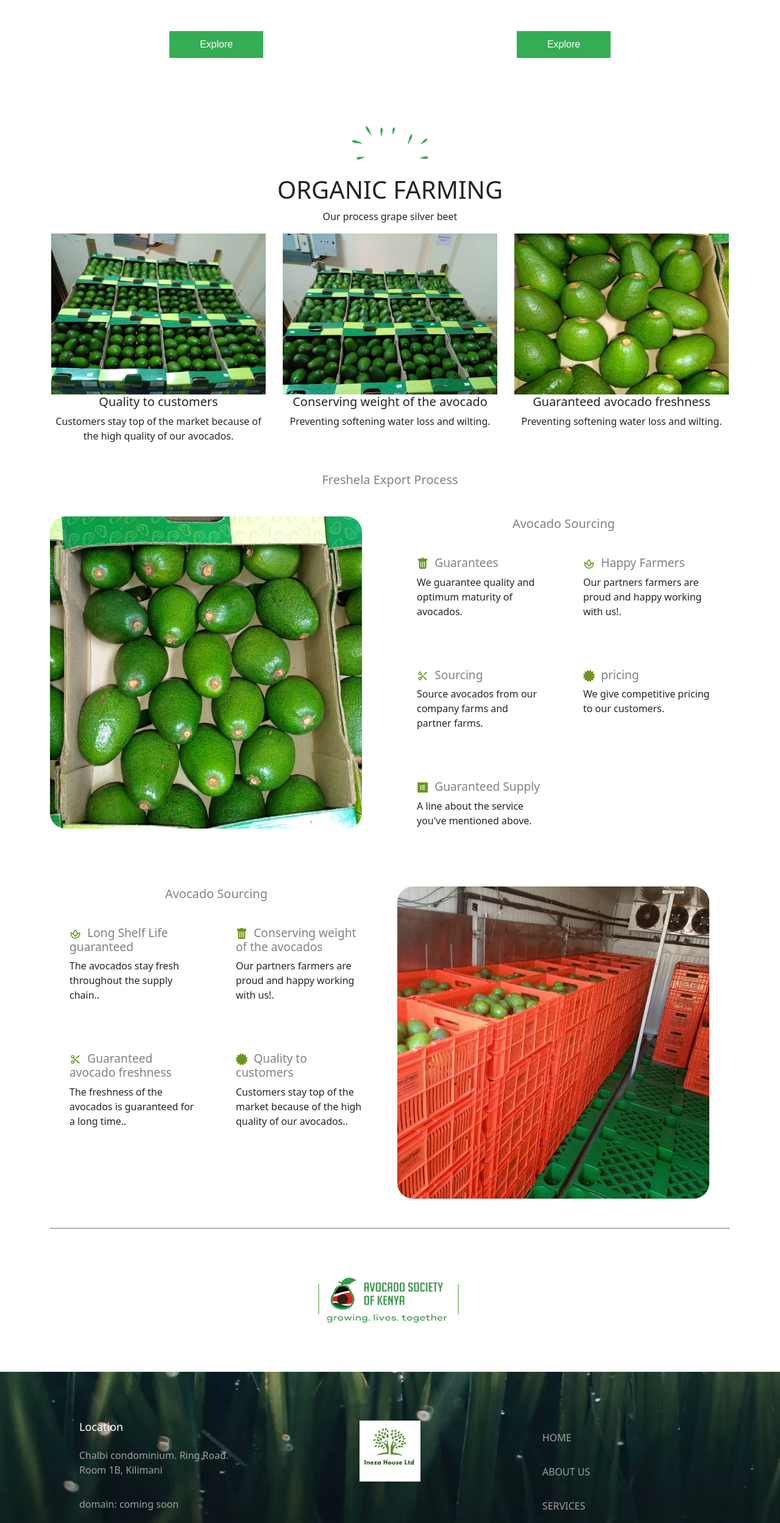
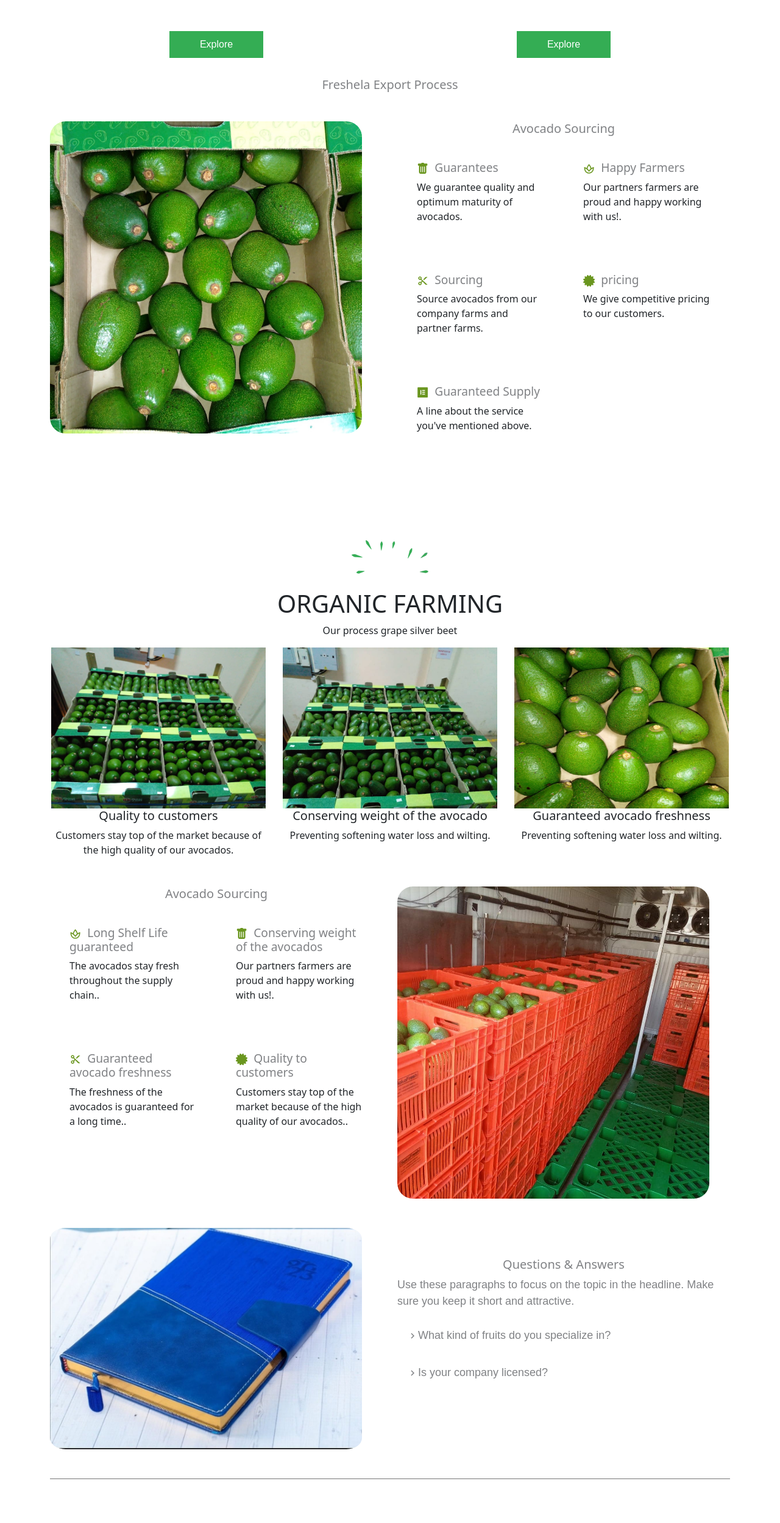
Before and after one commit to altontonn/Gwiza, a React (Create React App) app: page / in a window 1280 px wide. Shown: the part 1500-3998 px from the top of the page at 61% size. Built offline with nearby package versions, Linux system fonts and the light colour scheme.

Commit message:
add question and answers section

```diff
--- a/src/App.css
+++ b/src/App.css
@@ -131,6 +131,48 @@
   color: #808285;
 }
 
+.title h2{
+  font-size: 18px;
+  padding: 1rem;
+  font-family: sans-serif;
+}
+
+.title:hover {
+  cursor: pointer;
+}
+
+.p1 {
+  color: #808285;
+  font-size: 18px;
+  font-family: sans-serif;
+}
+
+.answer p {
+  color: #808285;
+  font-size: 18px;
+  font-family: sans-serif;
+  margin-left: 3rem;
+}
+
+.green {
+  color: #6a961f;
+}
+
+.grey {
+  color: #808285;
+}
+
+.answer {
+  height: 0;
+  overflow: hidden;
+  transition: all 0.5s cubic-bezier(0, 1, 0, 1);
+}
+
+.answer.show {
+  height: 25px;
+  transition: all 0.5s cubic-bezier(1, 0, 1, 0);
+}
+
 .logo {
   background-color: var(--white);
   padding: 5rem 0;
--- a/src/components/Home.js
+++ b/src/components/Home.js
@@ -1,11 +1,15 @@
 import React from "react";
-// import Carousel from "react-bootstrap/Carousel";
+import { useState } from "react";
 import Container from "react-bootstrap/Container";
 import Row from "react-bootstrap/Row";
 import Col from "react-bootstrap/Col";
 import { BsFillTrashFill } from "react-icons/bs";
 import { BiSpa, BiCut } from "react-icons/bi";
 import { FaCertificate, FaElementor } from "react-icons/fa";
+import {
+  MdOutlineKeyboardArrowRight,
+  MdOutlineKeyboardArrowDown,
+} from "react-icons/md";
 import Avocado from "../img/Avocado.webp";
 import vocado4 from "../img/vocado4.jpg";
 import vocado5 from "../img/vocado5.jpg";
@@ -14,8 +18,17 @@ import vocado8 from "../img/vocado8.jpg";
 import precooling from "../img/precooling.jpg";
 import logo from "../img/logo@2x.png";
 import pic from "../img/ineza-house-logo.jpg";
+import book from "../img/book.jpg"
 
 const Home = () => {
+  const [selected, setSelected] = useState(null);
+  const toggle = (i) => {
+    if (selected === i) {
+      return setSelected(null);
+    }
+    setSelected(i);
+  };
+
   return (
     <>
       <section className="topHeader overlay">
@@ -28,16 +41,17 @@ const Home = () => {
       <section className="content">
         <div className="header">
           <h1>Avocado Precooling</h1>
-          <p>Avocado Is our top exporting fruit. Our main varieties are Hass avocado, Fuerte Avocado </p>
+          <p>
+            Avocado Is our top exporting fruit. Our main varieties are Hass
+            avocado, Fuerte Avocado{" "}
+          </p>
         </div>
         <Container>
           <Row>
             <Col className="text-center">
               <img src={Avocado} alt="" />
               <h2>Long Shelf Life guaranteed</h2>
-              <p>
-                The avocados stay fresh throughout the supply chain.
-              </p>
+              <p>The avocados stay fresh throughout the supply chain.</p>
               <button className="exploreButton">Explore</button>
             </Col>
             <Col className="text-center">
@@ -47,6 +61,65 @@ const Home = () => {
                 The freshness of the avocados is guaranteed for a long time.
               </p>
               <button className="exploreButton">Explore</button>
+            </Col>
+          </Row>
+        </Container>
+      </section>
+      {/* Freshela Exports Process */}
+      <section className="freshela mb-5">
+        <div className="freshelaHeader">
+          <h1 className="boxHeader text-center mb-5">
+            Freshela Export Process
+          </h1>
+        </div>
+        <Container>
+          <Row>
+            <Col>
+              <img src={vocado8} alt="avocado" className="freshelaImg" />
+            </Col>
+            <Col>
+              <h1 className="boxHeader text-center">Avocado Sourcing</h1>
+              <div className="boxes">
+                <div className="box">
+                  <h2>
+                    <BsFillTrashFill className="boxIcon" />
+                    &nbsp;&nbsp;Guarantees
+                  </h2>
+                  <p>We guarantee quality and optimum maturity of avocados.</p>
+                </div>
+                <div className="box">
+                  <h2>
+                    <BiSpa className="boxIcon" />
+                    &nbsp;&nbsp;Happy Farmers
+                  </h2>
+                  <p>
+                    Our partners farmers are proud and happy working with us!.
+                  </p>
+                </div>
+                <div className="box">
+                  <h2>
+                    <BiCut className="boxIcon" />
+                    &nbsp;&nbsp;Sourcing
+                  </h2>
+                  <p>
+                    Source avocados from our company farms and partner farms.
+                  </p>
+                </div>
+                <div className="box">
+                  <h2>
+                    <FaCertificate className="boxIcon" />
+                    &nbsp;&nbsp;pricing
+                  </h2>
+                  <p>We give competitive pricing to our customers.</p>
+                </div>
+                <div className="box">
+                  <h2>
+                    <FaElementor className="boxIcon" />
+                    &nbsp;&nbsp;Guaranteed Supply
+                  </h2>
+                  <p>A line about the service you've mentioned above.</p>
+                </div>
+              </div>
             </Col>
           </Row>
         </Container>
@@ -62,7 +135,10 @@ const Home = () => {
             <Col className="text-center">
               <img src={vocado4} alt="avocado" className="productImg" />
               <h5>Quality to customers</h5>
-              <p>Customers stay top of the market because of the high quality of our avocados.</p>
+              <p>
+                Customers stay top of the market because of the high quality of
+                our avocados.
+              </p>
             </Col>
             <Col className="text-center">
               <img src={vocado5} alt="avocado" className="productImg" />
@@ -77,44 +153,6 @@ const Home = () => {
           </Row>
         </Container>
       </section>
-      {/* Freshela Exports Process */}
-      <section className="freshela mb-5">
-        <div className="freshelaHeader">
-          <h1 className="boxHeader text-center mb-5">Freshela Export Process</h1>
-        </div>
-        <Container>
-          <Row>
-            <Col>
-              <img src={vocado8} alt="avocado" className="freshelaImg" />
-            </Col>
-            <Col>
-              <h1 className="boxHeader text-center">Avocado Sourcing</h1>
-              <div className="boxes">
-                <div className="box">
-                  <h2><BsFillTrashFill className="boxIcon"/>&nbsp;&nbsp;Guarantees</h2>
-                  <p>We guarantee quality and optimum maturity of avocados.</p>
-                </div>
-                <div className="box">
-                  <h2><BiSpa className="boxIcon"/>&nbsp;&nbsp;Happy Farmers</h2>
-                  <p>Our partners farmers are proud and happy working with us!.</p>
-                </div>
-                <div className="box">
-                  <h2><BiCut className="boxIcon"/>&nbsp;&nbsp;Sourcing</h2>
-                  <p>Source avocados from our company farms and partner farms.</p>
-                </div>
-                <div className="box">
-                  <h2><FaCertificate className="boxIcon"/>&nbsp;&nbsp;pricing</h2>
-                  <p>We give competitive pricing to our customers.</p>
-                </div>
-                <div className="box">
-                  <h2><FaElementor className="boxIcon"/>&nbsp;&nbsp;Guaranteed Supply</h2>
-                  <p>A line about the service you've mentioned above.</p>
-                </div>
-              </div>
-            </Col>
-          </Row>
-        </Container>
-      </section>
       {/* Avocado Precooling */}
       <section className="freshela mb-5">
         <Container>
@@ -123,25 +161,82 @@ const Home = () => {
               <h1 className="boxHeader text-center">Avocado Sourcing</h1>
               <div className="boxes">
                 <div className="box">
-                  <h2><BiSpa className="boxIcon"/>&nbsp;&nbsp;Long Shelf Life guaranteed</h2>
+                  <h2>
+                    <BiSpa className="boxIcon" />
+                    &nbsp;&nbsp;Long Shelf Life guaranteed
+                  </h2>
                   <p>The avocados stay fresh throughout the supply chain..</p>
                 </div>
                 <div className="box">
-                  <h2><BsFillTrashFill className="boxIcon"/>&nbsp;&nbsp;Conserving weight of the avocados</h2>
-                  <p>Our partners farmers are proud and happy working with us!.</p>
+                  <h2>
+                    <BsFillTrashFill className="boxIcon" />
+                    &nbsp;&nbsp;Conserving weight of the avocados
+                  </h2>
+                  <p>
+                    Our partners farmers are proud and happy working with us!.
+                  </p>
                 </div>
                 <div className="box">
-                  <h2><BiCut className="boxIcon"/>&nbsp;&nbsp;Guaranteed avocado freshness</h2>
-                  <p>The freshness of the avocados is guaranteed for a long time..</p>
+                  <h2>
+                    <BiCut className="boxIcon" />
+                    &nbsp;&nbsp;Guaranteed avocado freshness
+                  </h2>
+                  <p>
+                    The freshness of the avocados is guaranteed for a long
+                    time..
+                  </p>
                 </div>
                 <div className="box">
-                  <h2><FaCertificate className="boxIcon"/>&nbsp;&nbsp;Quality to customers</h2>
-                  <p>Customers stay top of the market because of the high quality of our avocados..</p>
+                  <h2>
+                    <FaCertificate className="boxIcon" />
+                    &nbsp;&nbsp;Quality to customers
+                  </h2>
+                  <p>
+                    Customers stay top of the market because of the high quality
+                    of our avocados..
+                  </p>
                 </div>
               </div>
             </Col>
             <Col>
               <img src={precooling} alt="avocado" className="freshelaImg" />
+            </Col>
+          </Row>
+        </Container>
+      </section>
+      {/* Question and Answers */}
+      <section className="freshela mb-5">
+        <Container>
+          <Row>
+            <Col>
+              <img src={book} alt="avocado" className="freshelaImg" />
+            </Col>
+            <Col className="mt-5">
+              <h1 className="boxHeader text-center">Questions & Answers</h1>
+              <p className="p1">
+                Use these paragraphs to focus on the topic in the headline. Make
+                sure you keep it short and attractive.
+              </p>
+              <div className="article">
+                <div className="article1">
+                  {data.map((item, i) => (
+                    <>
+                      <div className="title" onClick={() => toggle(i)}>
+                        <h2 className={selected === i ? 'green' : 'grey'}>
+                          {selected === i
+                            ? <MdOutlineKeyboardArrowDown />
+                            : <MdOutlineKeyboardArrowRight />}
+                          {item.question}
+                        </h2>
+                        <span></span>
+                      </div>
+                      <div className={selected === i ? 'answer show' : 'answer'}>
+                        <p>{item.answer}</p>
+                      </div>
+                    </>
+                  ))}
+                </div>
+              </div>
             </Col>
           </Row>
         </Container>
@@ -179,7 +274,7 @@ const Home = () => {
             </Col>
           </Row>
         </Container>
-        <hr/>
+        <hr />
         <Container>
           <div className="copyright">
             <p>Copyright @gwiza - 2022</p>
@@ -189,4 +284,15 @@ const Home = () => {
     </>
   );
 };
+const data = [
+  {
+    question: "What kind of fruits do you specialize in?",
+    answer:
+      "Avocado Is our top exporting fruit. Our main varieties are Hass avocado, Fuerte Avocado",
+  },
+  {
+    question: "Is your company licensed?",
+    answer: "YES. We are Licensed to export from Kenya.",
+  },
+];
 export default Home;
```
Also changed, not shown: src/img/book.jpg (added).
